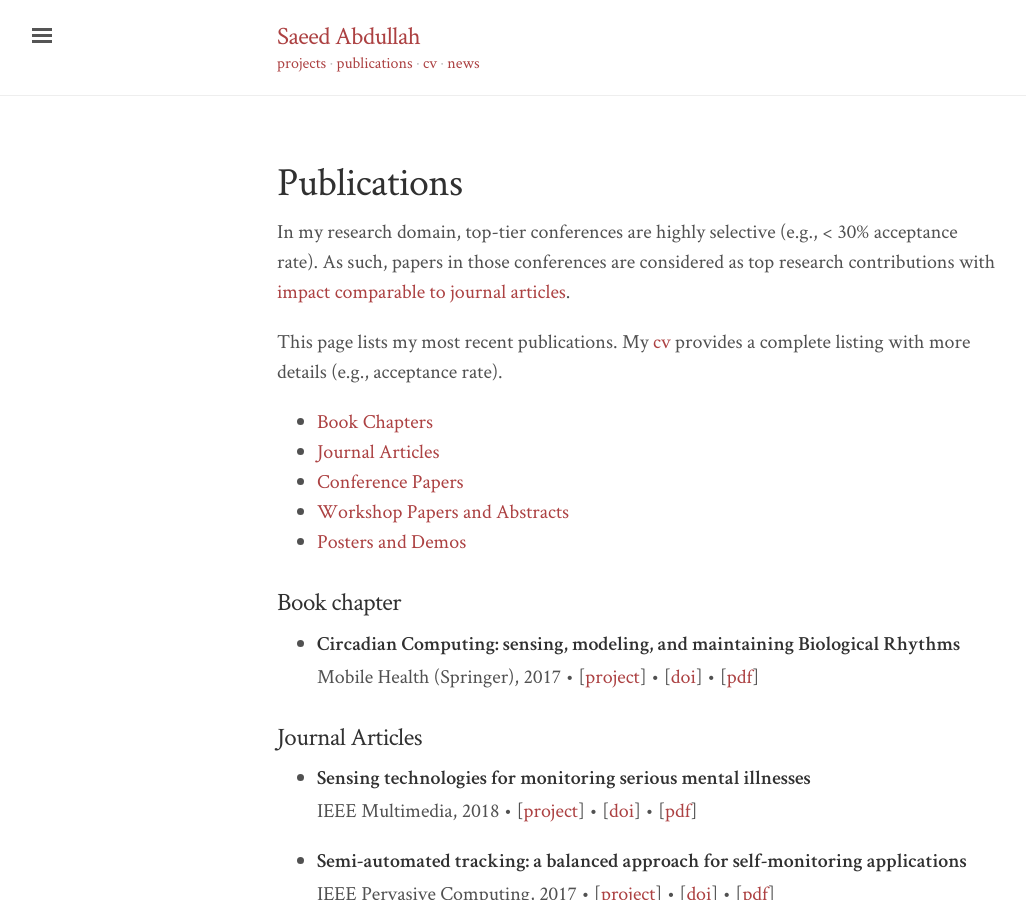
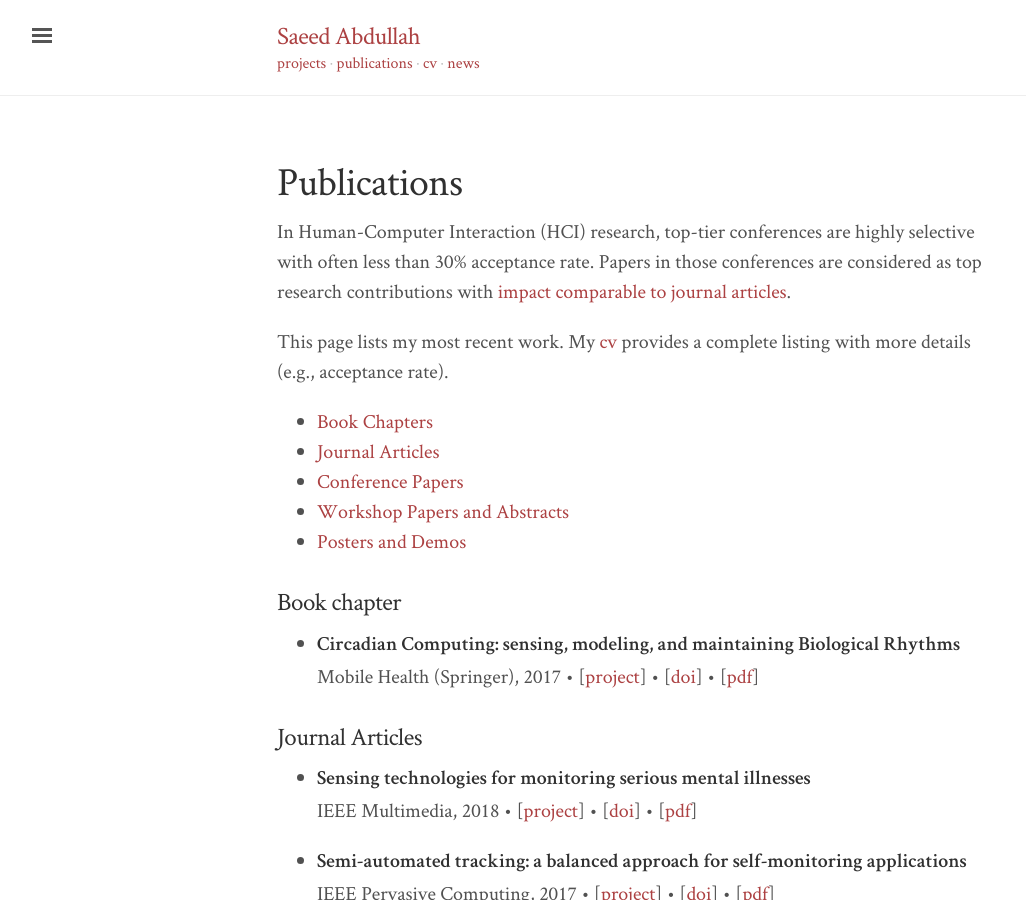
Before and after one commit to saeed-abdullah/saeed-abdullah.github.io, a Jekyll site: the page built from publications.markdown, in a window 1280 px wide and 900 px high. Shown: the whole window, without its empty margins (3-1029 px from the left). Built offline with Jekyll 4.4.1, drawn with Linux system fonts in a browser that asks for light colours; nearby versions of some CDN libraries.

Commit message:
Clarifies publication comments

```diff
--- a/publications.markdown
+++ b/publications.markdown
@@ -3,11 +3,12 @@ title: Publications
 layout: page
 ---
 
-In my research domain, top-tier conferences are highly selective (e.g., < 30% acceptance rate). As such,
-papers in those conferences are considered as top research contributions with
+In Human-Computer Interaction (HCI) research, top-tier conferences are highly
+selective with often less than 30% acceptance rate. Papers in those conferences
+are considered as top research contributions with
 [impact comparable to journal articles](https://doi.org/10.1145/1743546.1743569).
 
-This page lists my most recent publications. My [cv](files/cv.pdf) provides a complete listing
+This page lists my most recent work. My [cv](/files/cv.pdf) provides a complete listing
 with more details (e.g., acceptance rate).
 
 * [Book Chapters](#book-chapter)
```
